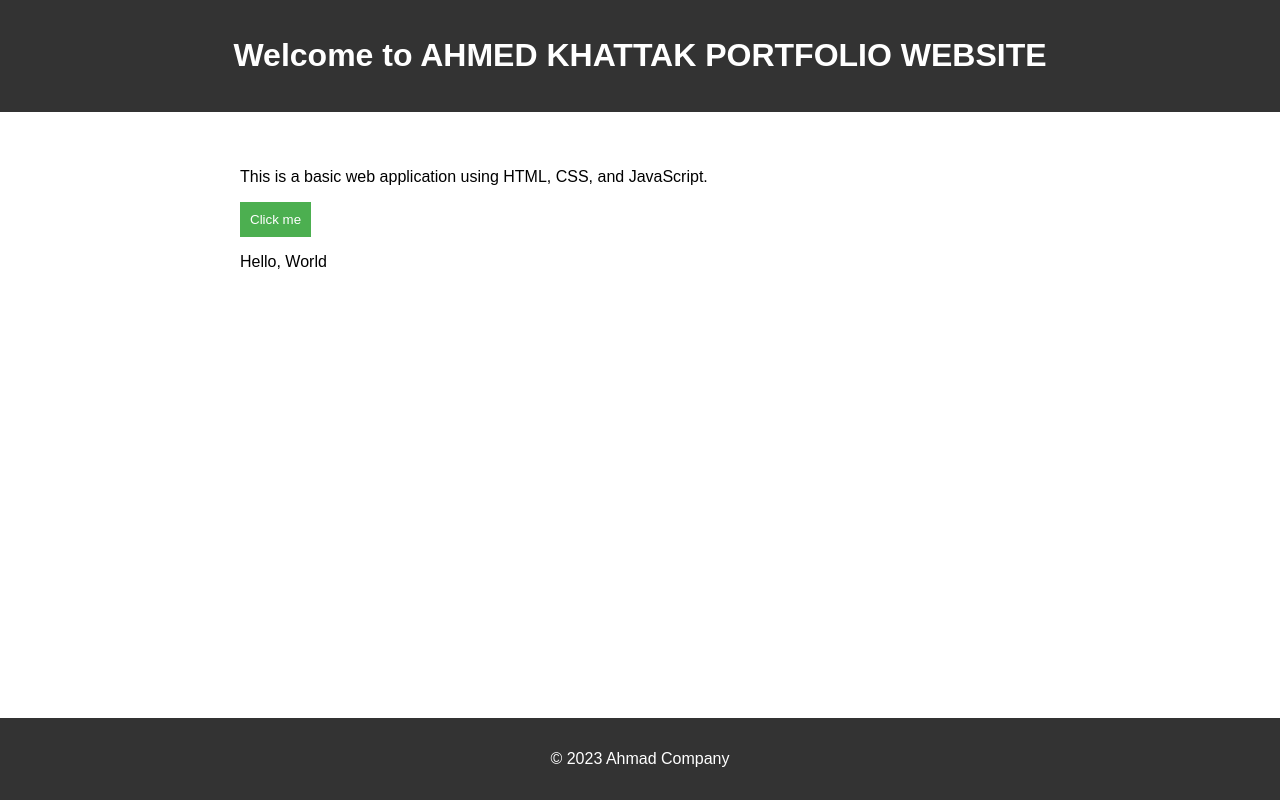
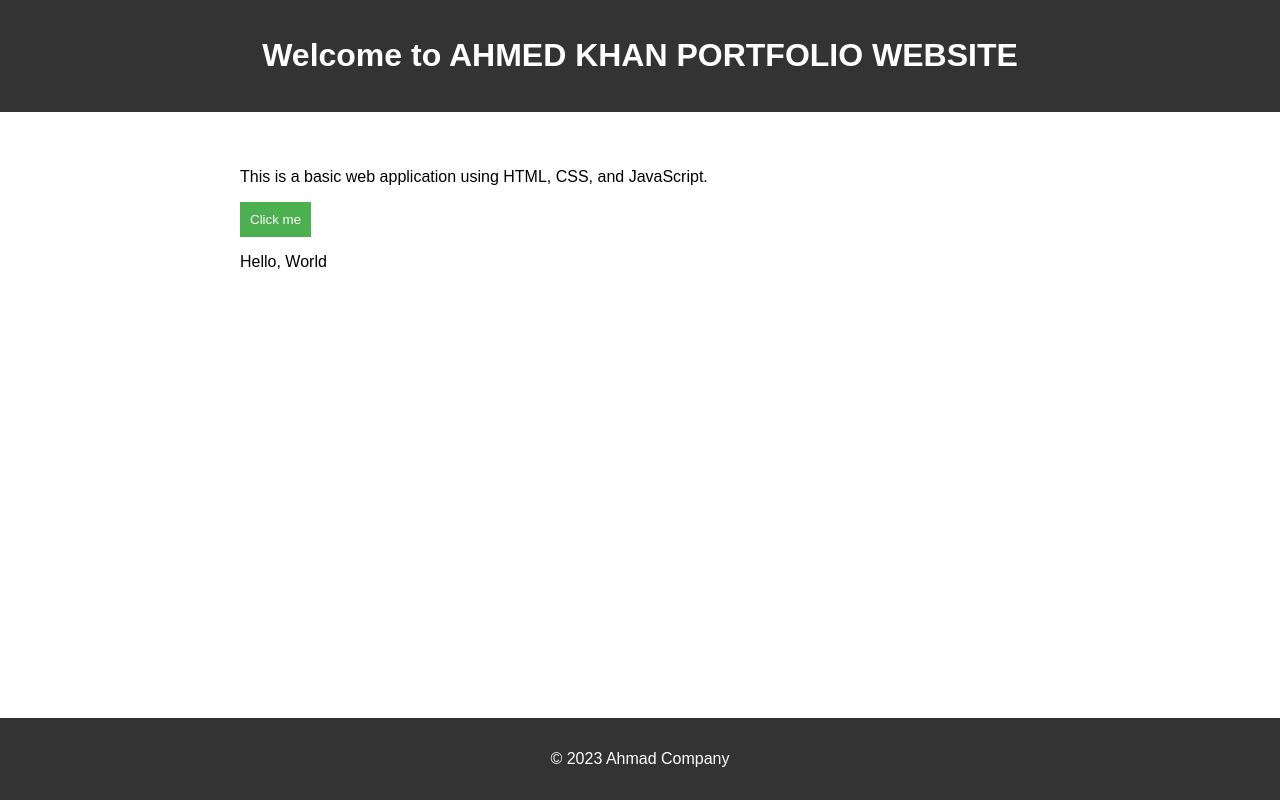
Before and after one commit to ahmadkhan402/My-web-app-DevOps-Terminal, a plain HTML site: page index.html in a window 1280 px wide. Drawn offline with Linux system fonts and the light colour scheme.

Commit message:
Update index.html

```diff
--- a/index.html
+++ b/index.html
@@ -8,7 +8,7 @@
 </head>
 <body>
     <header>
-        <h1>Welcome to AHMED KHATTAK PORTFOLIO WEBSITE</h1>
+        <h1>Welcome to AHMED KHAN PORTFOLIO WEBSITE</h1>
     </header>
 
     <main>
```
